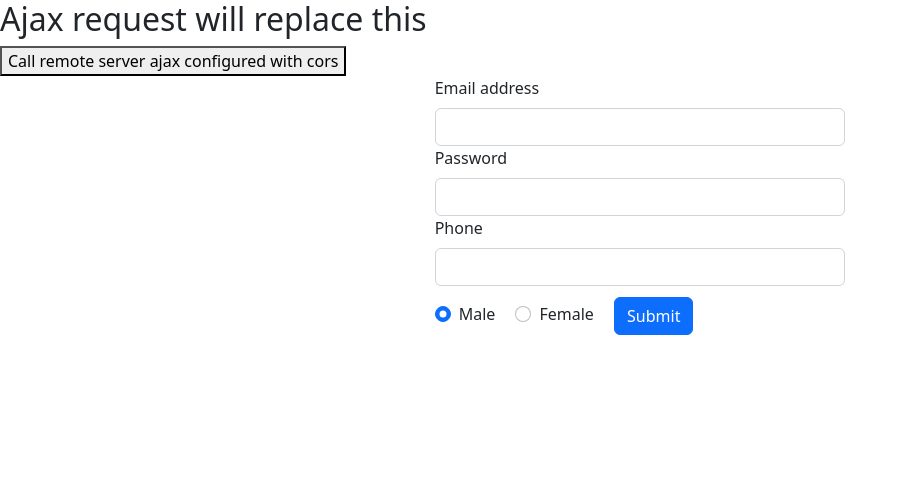
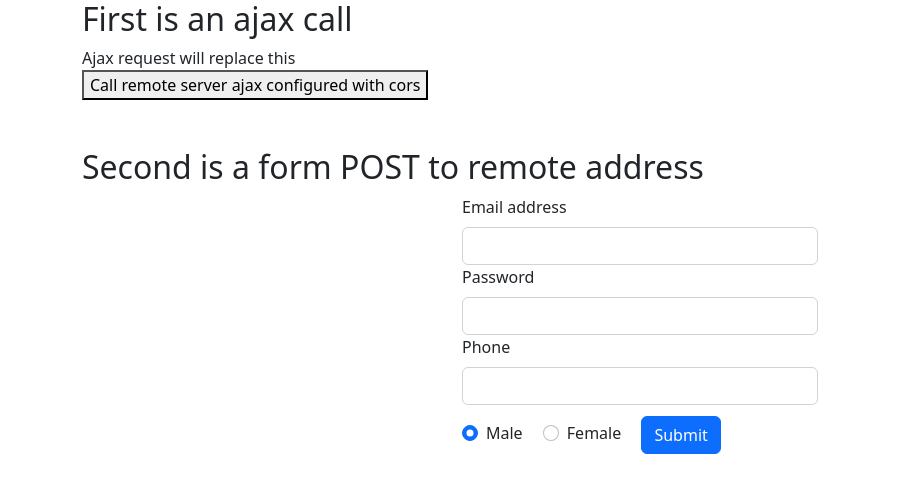
Before and after one commit to estone/cruft, a Flask app: template cors/templates/partner.html in a window 1280 px wide. Shown: the top 493 px of the page, without its empty margins (0-908 px from the left). Run offline with Flask 2, Linux system fonts and the light colour scheme; the template is opened without the code that fills it, so the values that code supplies are empty.

Commit message:
Tweak CSS to look nice

```diff
--- a/cors/templates/partner.html
+++ b/cors/templates/partner.html
@@ -15,11 +15,20 @@ $(document).ready(function(){
 	<link href="https://cdn.jsdelivr.net/npm/bootstrap@5.2.2/dist/css/bootstrap.min.css" rel="stylesheet"
 </head>
 <body>
+<div class="container">
+<h2>First is an ajax call</h2>
+	<div class="row">
+		<div class="col-md-4">
+<div id="div1">Ajax request will replace this</div>
 
-<div id="div1"><h2>Ajax request will replace this</h2></div>
 
 <button>Call remote server ajax configured with cors</button>
-
+</div>
+</div>
+</div>
+<br/><br/>
+<div class="container">
+<h2>Second is a form POST to remote address</h2>
 	<div class="row">
 		<div class="col-md-4"></div>
 		<div class="col-md-4">
@@ -47,6 +56,7 @@ $(document).ready(function(){
 	</div>
 	<div class="col-md-4"></div>
 </div>
+</div>
 
 </body>
 </html>
```
Lines whose indentation alone changed are shown as unchanged.
